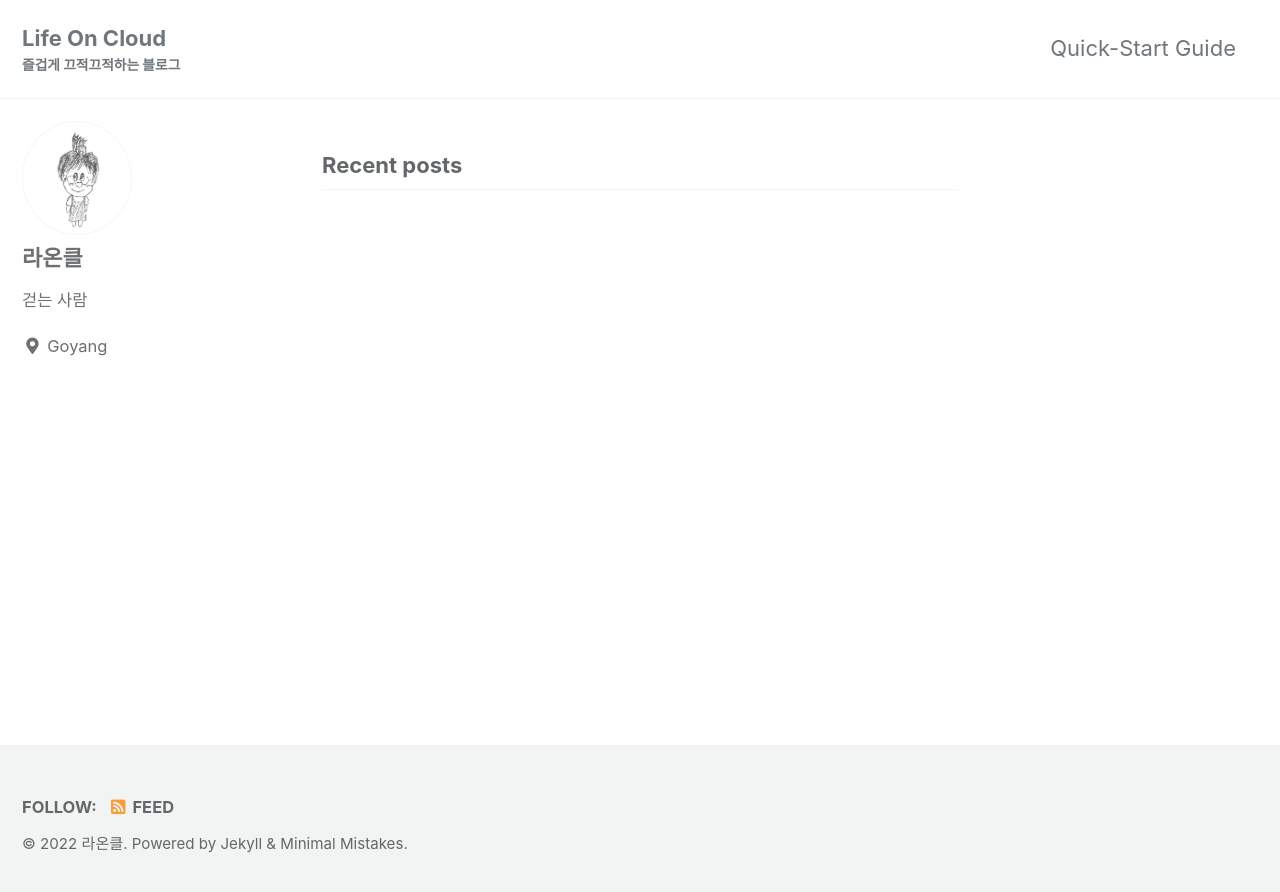
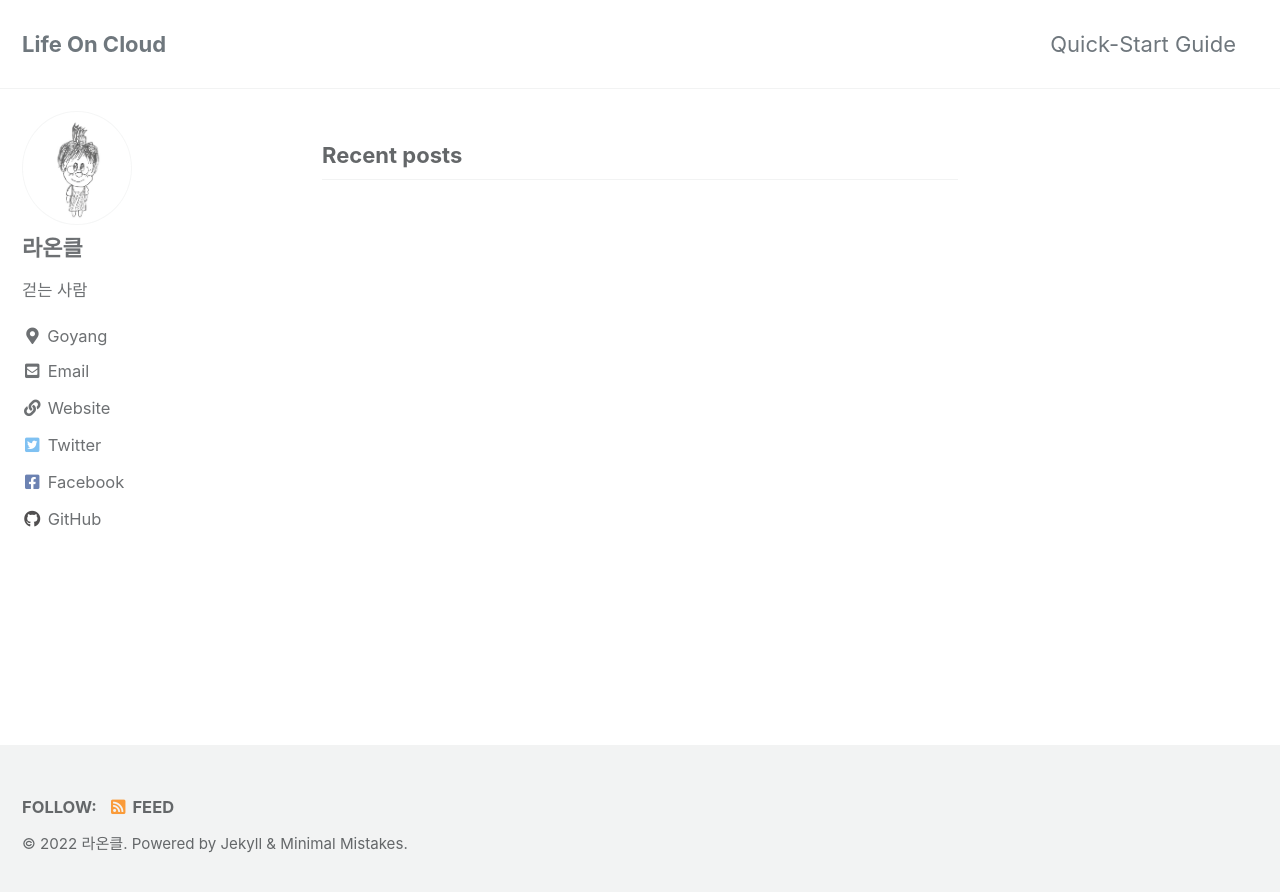
Before and after one commit to lifeoncloud/lifeoncloud.github.io, a Jekyll site: the page built from index.html, in a window 1280 px wide. Shown: the top 892 px of the page. Built offline with Jekyll 4.4.1, drawn with Linux system fonts in a browser that asks for light colours; cached includes are drawn as plain includes; the list of posts is cut into pages by our own code; some of the changed lines change nothing that is shown.

Commit message:
SNS 주석 해제

```diff
--- a/_config.yml
+++ b/_config.yml
@@ -18,7 +18,7 @@ minimal_mistakes_skin    : "default" # "air", "aqua", "contrast", "dark", "dirt"
 locale                   : "en-US"
 title                    : "Life On Cloud"
 title_separator          : "-"
-subtitle                 : "즐겁게 끄적끄적하는 블로그"
+subtitle                 : #"즐겁게 끄적끄적하는 블로그"
 name                     : "라온클"
 description              : #"걷는 사람"
 url                      : "https://lifeoncloud.github.io"
@@ -112,19 +112,19 @@ author:
   links:
     - label: "Email"
       icon: "fas fa-fw fa-envelope-square"
-      # url: "mailto:soojinleeoncloud@gmail.com"
+      url: "mailto:soojinleeoncloud@gmail.com"
     - label: "Website"
       icon: "fas fa-fw fa-link"
-      # url: "https://lifeoncloud.kr"
+      url: "https://lifeoncloud.kr"
     - label: "Twitter"
       icon: "fab fa-fw fa-twitter-square"
-      # url: "https://twitter.com/soojinoncloud"
+      url: "https://twitter.com/soojinoncloud"
     - label: "Facebook"
       icon: "fab fa-fw fa-facebook-square"
-      # url: "https://facebook.com/soojinleeoncloud"
+      url: "https://facebook.com/soojinleeoncloud"
     - label: "GitHub"
       icon: "fab fa-fw fa-github"
-      # url: "https://github.com/lifeoncloud"
+      url: "https://github.com/lifeoncloud"
     - label: "Instagram"
       icon: "fab fa-fw fa-instagram"
       # url: "https://instagram.com/"
```
